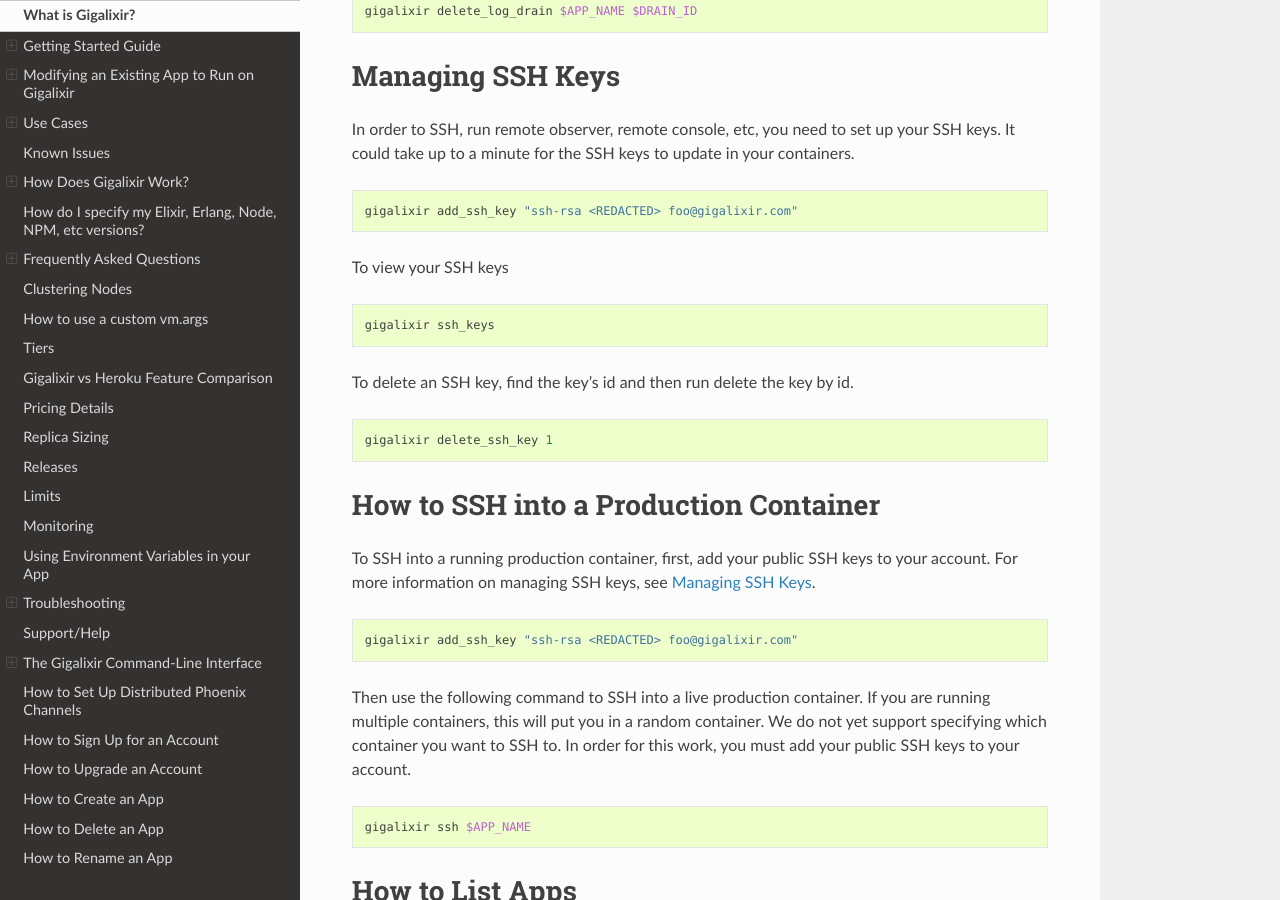
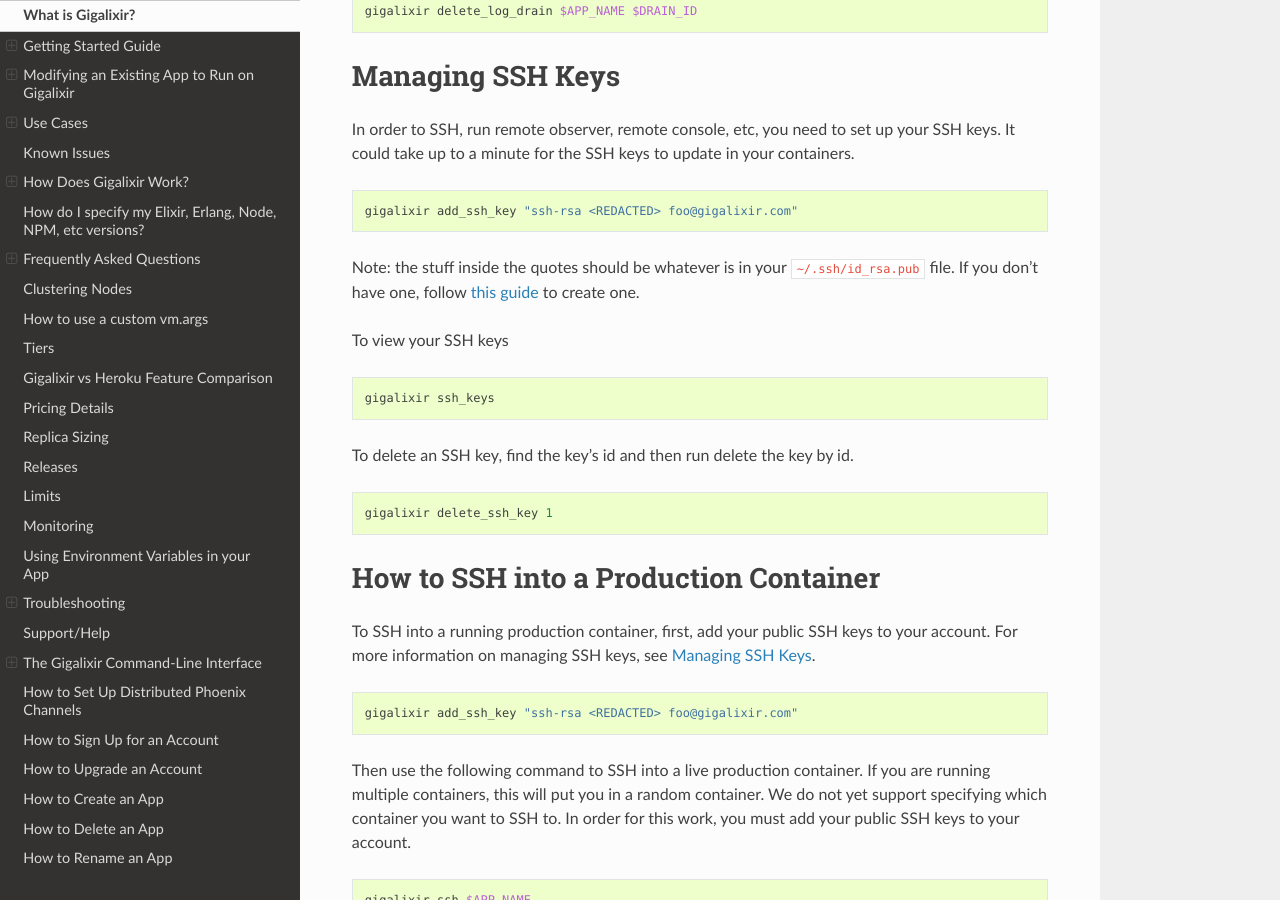
Before and after one commit to gigalixir/gigalixir-cli, a Sphinx documentation site: the page built from docs/source/main.rst, in a window 1280 px wide and 900 px high, scrolled down 32451 px. Built offline with Sphinx 7.4.7 and the Read the Docs theme 2.0.0, drawn with Linux system fonts in a browser that asks for light colours.

Commit message:
better instructions for ssh keys.

```diff
--- a/docs/source/main.rst
+++ b/docs/source/main.rst
@@ -1328,6 +1328,8 @@ In order to SSH, run remote observer, remote console, etc, you need to set up yo
 
     gigalixir add_ssh_key "ssh-rsa <REDACTED> foo@gigalixir.com"
 
+Note: the stuff inside the quotes should be whatever is in your :bash:`~/.ssh/id_rsa.pub` file. If you don't have one, follow `this guide <https://help.github.com/articles/generating-a-new-ssh-key-and-adding-it-to-the-ssh-agent/>`_ to create one.
+
 To view your SSH keys
 
 .. code-block:: bash
```
